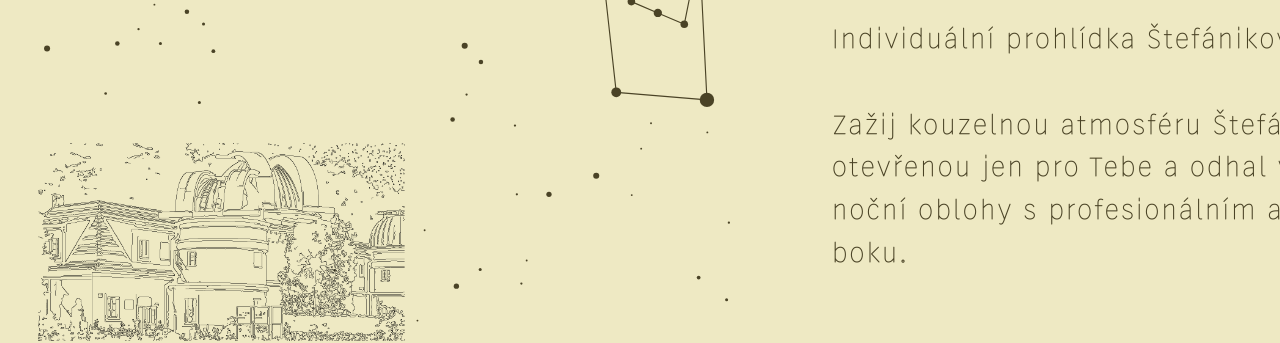
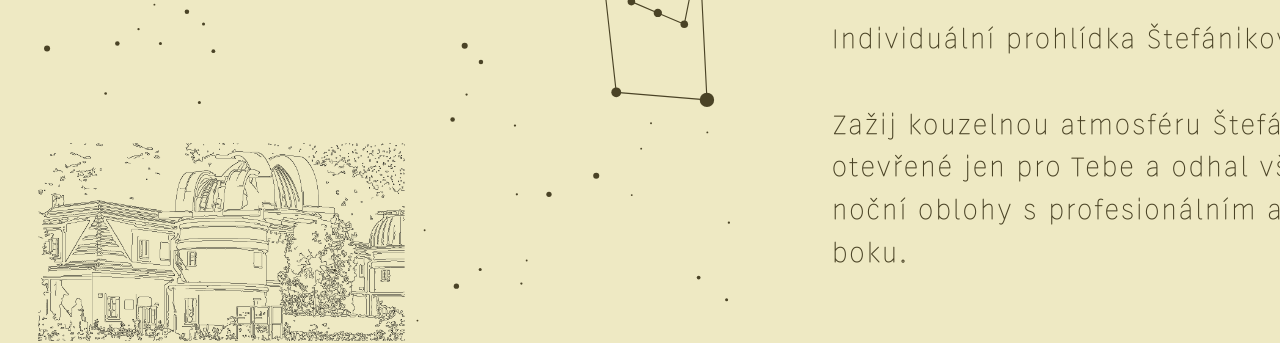
Before and after one commit to zuzana-burianova/zlata-60-birthday-book, a plain HTML site: page index.html in a window 1280 px wide. Shown: the part 4398-4741 px from the top of the page. Drawn offline with nearby package versions, Linux system fonts and the light colour scheme; no server answers.

Commit message:
Fix grammatical agreement in observatory text

```diff
--- a/index.html
+++ b/index.html
@@ -358,7 +358,7 @@
       <div class="gap-divider" id="gap-divider-15"><span class="divider-seg"></span><span class="circle">⚬</span><span class="divider-seg"></span></div>
       <div class="line fit" id="gap-text-15a">Individuální prohlídka Štefánikovy hvězdárny</div>
       <div class="gap-blank"></div>
-      <div class="line fit" id="gap-text-15">Zažij kouzelnou atmosféru Štefánikovy hvězdárny otevřenou jen pro Tebe a&nbsp;odhal všechna tajemství noční oblohy s&nbsp;profesionálním astronomem po boku.</div>
+      <div class="line fit" id="gap-text-15">Zažij kouzelnou atmosféru Štefánikovy hvězdárny otevřené jen pro Tebe a&nbsp;odhal všechna tajemství noční oblohy s&nbsp;profesionálním astronomem po boku.</div>
     </div></div>
   </div>
 
```
